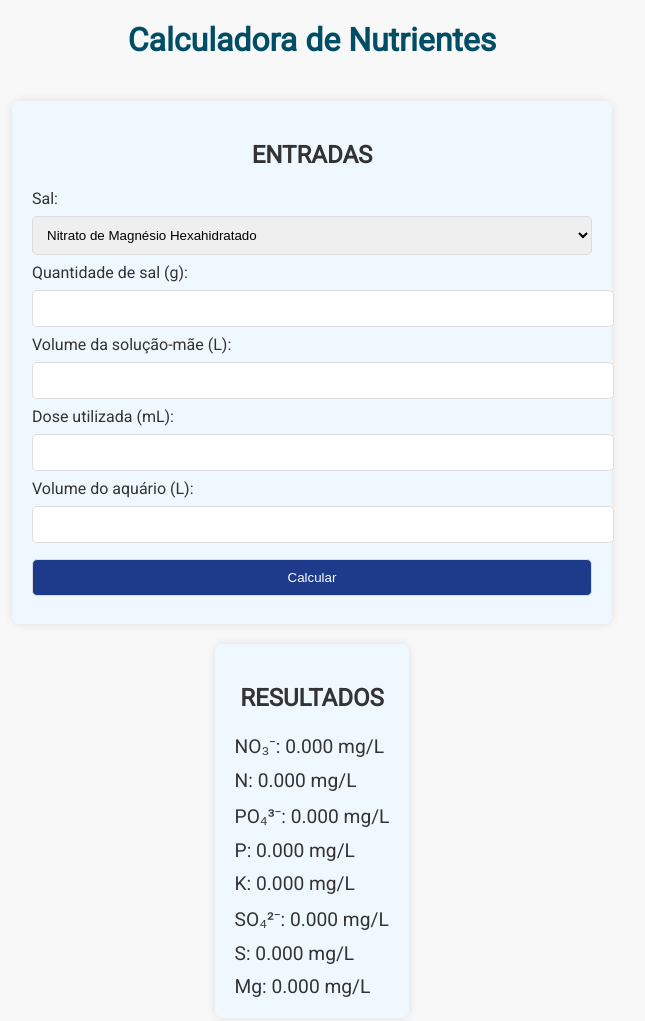
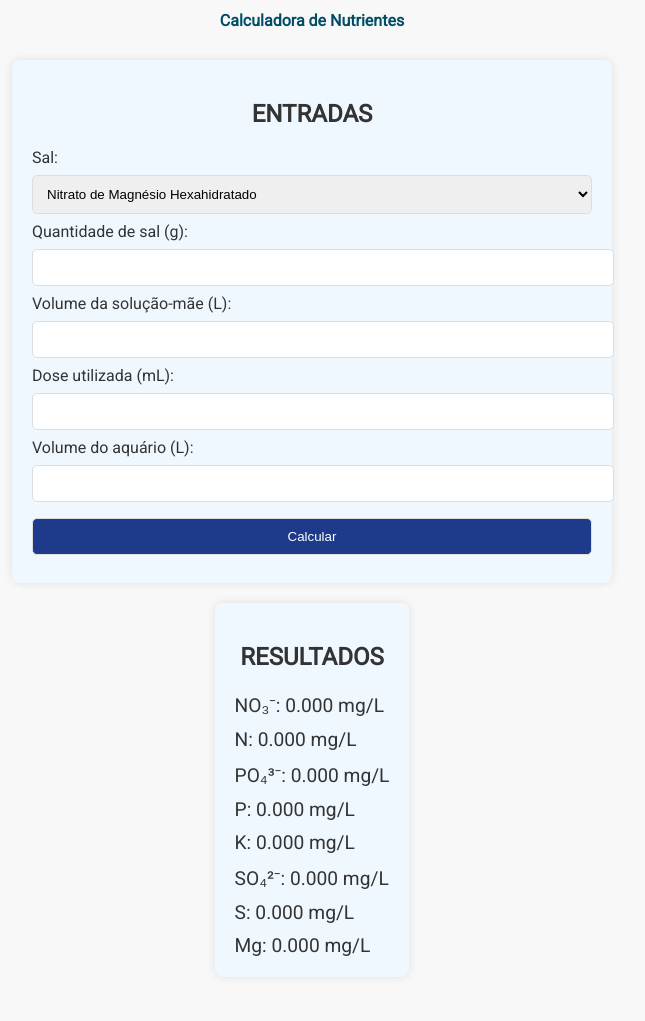
Before and after one commit to luizmourademoura/nutrientes_1, a plain HTML site: page index.html in a window 1280 px wide. Shown: the whole page, without its empty margins (328-973 px from the left). Drawn offline with Linux system fonts and the light colour scheme.

Commit message:
Update index.html

```diff
--- a/index.html
+++ b/index.html
@@ -48,7 +48,7 @@
     }
     h1 {
       text-align: center; /* Centraliza o título */
-      font-size: 1,6em;
+      font-size: 1em;
       color: #004d66; /* Cor azul do tema */
     }
     .card h2 {
```
